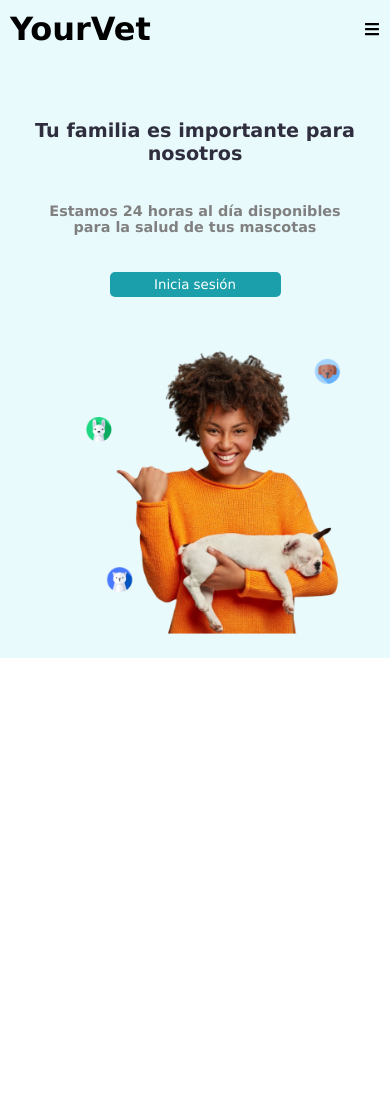
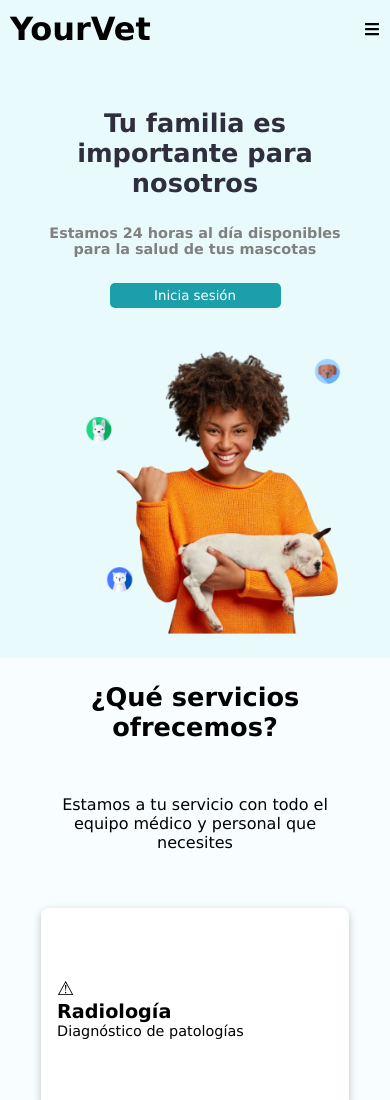
Before and after one commit to vevisvs/veterinary-clinic-react, a React (Vite) app in the folder veterinary-clinic/: page / in a window 390 px wide. Shown: the top 1100 px of the page. Before the commit the page ends 844 px from the top, so only its background shows below. Built offline with nearby package versions, Linux system fonts and the light colour scheme.

Commit message:
diseño responsive a cards de servicios, consumo de data por json local

```diff
--- a/veterinary-clinic/src/components/Header/Header.css
+++ b/veterinary-clinic/src/components/Header/Header.css
@@ -121,7 +121,7 @@
     }
 
     .header-text h1{
-        font-size: 1.2rem;
+        font-size: 1.6rem;
         text-align: center;
     }
 
--- a/veterinary-clinic/src/components/Header/Navbar/Navbar.css
+++ b/veterinary-clinic/src/components/Header/Navbar/Navbar.css
@@ -5,6 +5,9 @@
     justify-content: space-between;
     align-items: center;
     padding: 1rem;
+    position: sticky;
+    top: 0;
+    z-index: 1;
 }
 
 .menu-list{
--- /dev/null
+++ b/veterinary-clinic/src/components/Header/Services/ServiceCard.jsx
@@ -0,0 +1,20 @@
+import React from 'react'
+import data from './ServiceData.json'
+
+const ServiceCard = () => {
+  return (
+    <div className='service-card-info'>
+      {
+        data.map(item => (
+          <div className='card'>
+            <div className='card-icon'>{item.icon}</div>
+            <h2 className='card-title'>{item.title}</h2>
+            <p className='card-description'>{item.description}</p>
+          </div>
+        ))
+      }
+    </div>
+  )
+}
+
+export default ServiceCard
--- /dev/null
+++ b/veterinary-clinic/src/components/Header/Services/ServiceData.json
@@ -0,0 +1,32 @@
+[
+    {
+        "icon": "⚠",
+        "title": "Radiología",
+        "description": "Diagnóstico de patologías"
+    },
+    {
+        "icon": "🚑",
+        "title": "Ambulancia",
+        "description": "Contamos con una ambulancia preparada las 24hrs para cualquier emergencia"
+    },
+    {
+        "icon": "💀",
+        "title": "Unidad de cuidados intensivos",
+        "description": "texto aqui"
+    },
+    {
+        "icon": "💉",
+        "title": "Quirófano",
+        "description": "texto aqui"
+    },
+    {
+        "icon": "🏨",
+        "title": "Servicio de parto",
+        "description": "texto aqui"
+    },
+    {
+        "icon": "🐶",
+        "title": "Pet Shop",
+        "description": "texto aqui"
+    }
+]
--- /dev/null
+++ b/veterinary-clinic/src/components/Header/Services/Services.css
@@ -0,0 +1,110 @@
+.ctn-services{
+    background-color: #F8FEFF;
+    padding: 3rem;
+}
+
+.services-title{
+    display: flex;
+    justify-content: space-between;
+    margin-bottom: 2.5rem;
+}
+
+.offer-text{
+    width: 30%;
+}
+
+.service-card-info{
+    display: flex;
+    flex-wrap: wrap;
+    justify-content: space-between;
+}
+
+.card{
+    background-color: white;
+    width: 30%;
+    height: 200px;
+    border-radius: 8px;
+    box-shadow: rgba(0, 0, 0, 0.24) 0px 3px 8px;
+    margin: 2rem 0 2rem 0;
+    display: flex;
+    flex-direction: column;
+    justify-content: center;
+    padding: 1rem;
+}
+
+.card-icon{
+    font-size: 2rem;
+}
+
+.card-title{
+    font-size: 1.2rem;
+}
+
+.card-description{
+    font-size: 0.9rem;
+}
+
+
+@media screen and (max-width: 768px){
+    .services-title{
+        flex-direction: column;
+        align-items: center;
+        height: 150px;
+    }
+
+    .services-title h1{
+        text-align: center;
+    }
+
+    .offer-text{
+        width: 90%;
+        text-align: center;
+    }
+    .service-card-info{
+        flex-wrap: wrap;
+    }
+
+    .card{
+        width: 46%;
+    }
+}
+
+
+@media screen and (max-width: 420px){
+    .ctn-services{
+        padding: 1.5rem;
+    }
+
+    .ctn-services h1{
+        font-size: 1.6rem;
+    }
+
+    .services-title{
+        flex-direction: column;
+        height: 170px;
+        align-items: center;
+    }
+
+    .services-title h1{
+        text-align: center;
+    }
+
+    .offer-text{
+        width: 90%;
+        text-align: center;
+    }
+
+    .service-card-info{
+        flex-direction: column;
+        align-items: center;
+    }
+
+    .card{
+        width: 90%;
+        margin: 1rem 0 1rem 0;
+    }
+
+    .card-icon{
+        font-size: 1.2rem;
+    }
+}
--- /dev/null
+++ b/veterinary-clinic/src/components/Header/Services/Services.jsx
@@ -0,0 +1,20 @@
+import React from 'react'
+import '../Services/Services.css'
+import ServiceCard from './ServiceCard'
+
+const Services = () => {
+  return (
+    <div className='ctn-services'>
+        <div className='services-title'>
+            <h1>¿Qué servicios ofrecemos?</h1>
+            <span className='offer-text'>Estamos a tu servicio con todo el equipo médico y personal que necesites</span>
+        </div>
+        <div className='ctn-services-info'>
+          <ServiceCard />
+        </div>
+
+    </div>
+  )
+}
+
+export default Services
--- a/veterinary-clinic/src/pages/Home/Home.jsx
+++ b/veterinary-clinic/src/pages/Home/Home.jsx
@@ -1,12 +1,14 @@
 import React from 'react'
 import Header from '../../components/Header/Header'
 import Navbar from '../../components/Header/Navbar/Navbar'
+import Services from '../../components/Header/Services/Services'
 
 const Home = () => {
   return (
     <div>
         <Navbar />
         <Header />
+        <Services />
     </div>
   )
 }
```
